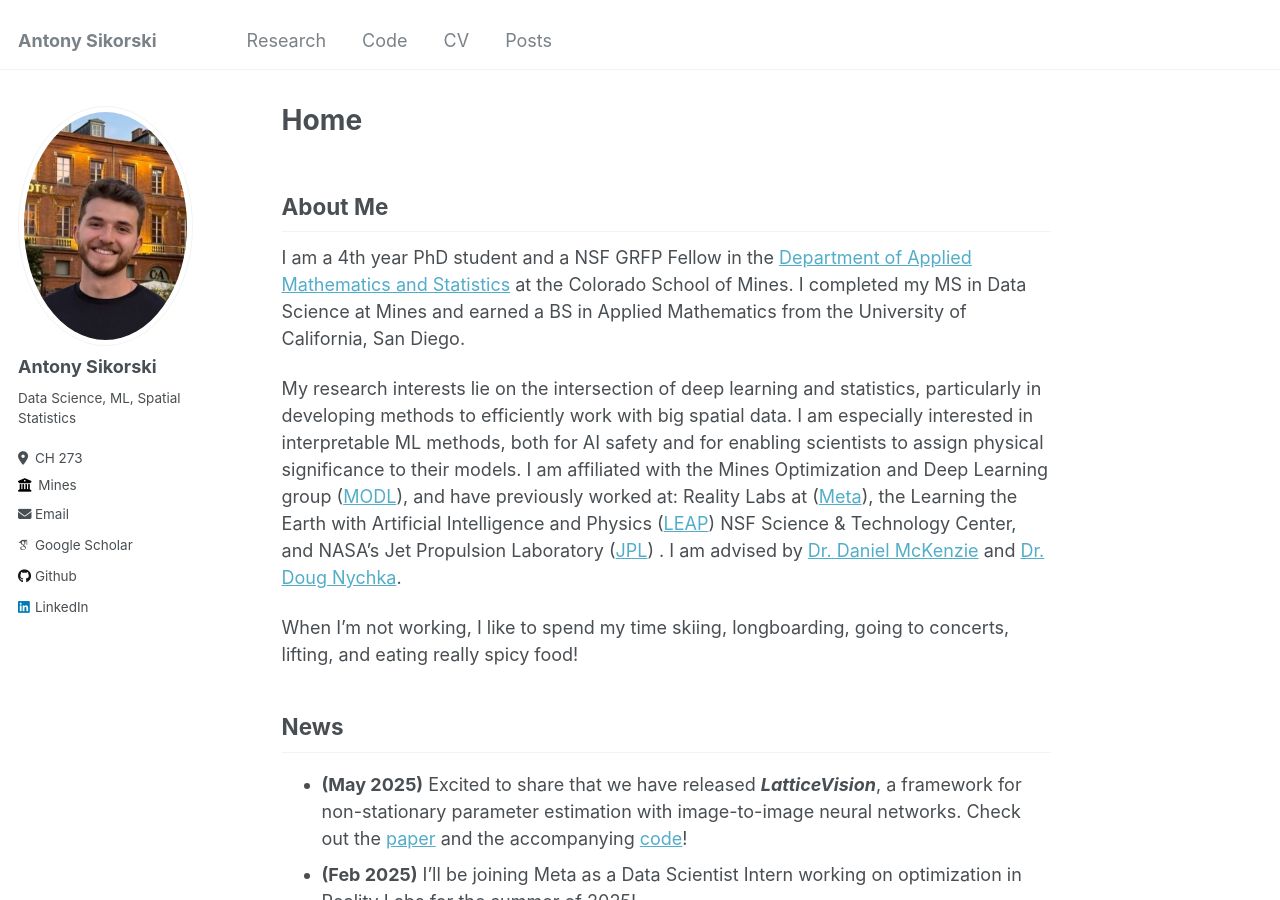
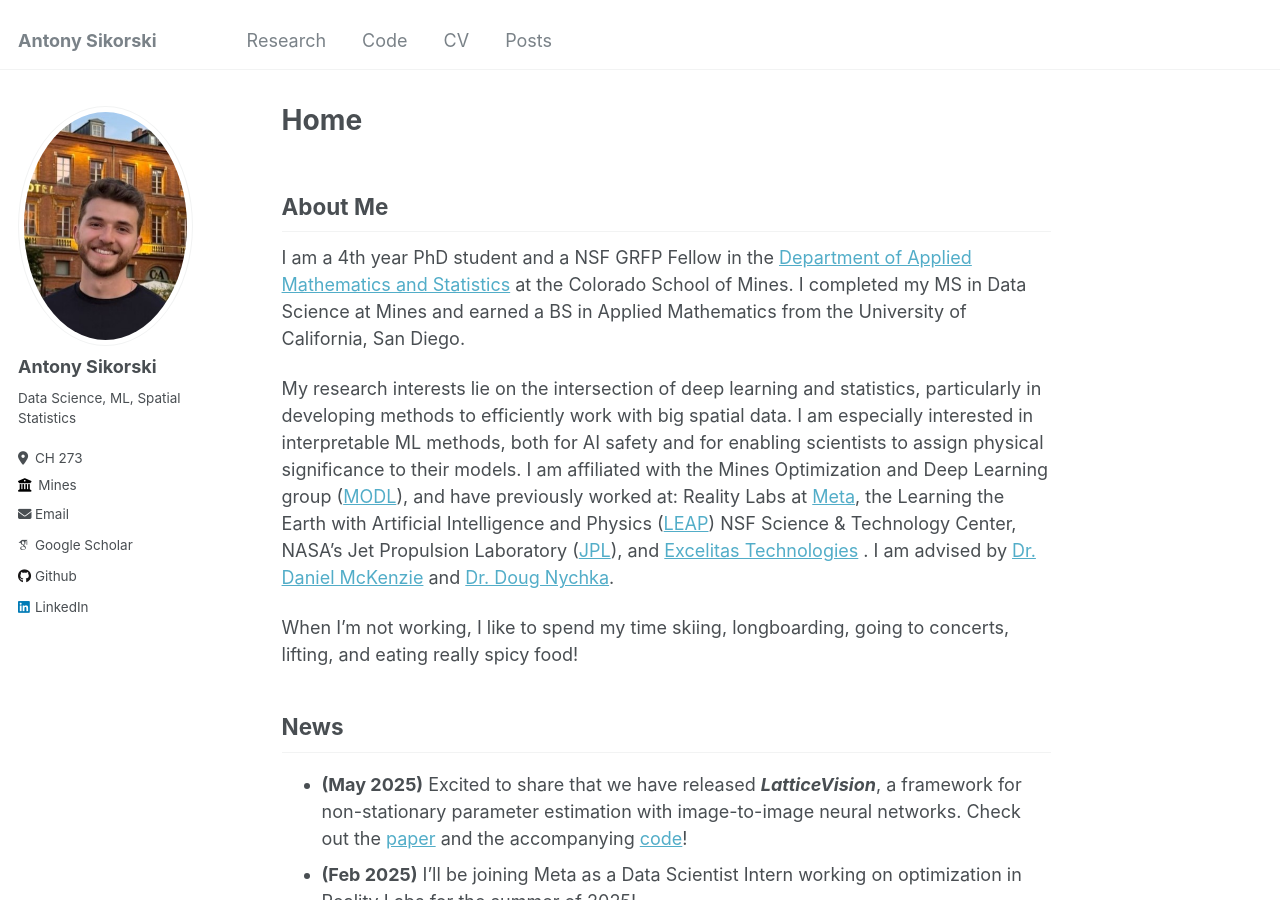
Before and after one commit to antonyxsik/antonyxsik.github.io, a Jekyll site: the page built from _pages/about.md, in a window 1280 px wide and 900 px high. Built offline with Jekyll 4.4.1, drawn with Linux system fonts in a browser that asks for light colours; some web fonts are replaced.

Commit message:
job experiences

```diff
--- a/_pages/about.md
+++ b/_pages/about.md
@@ -13,7 +13,7 @@ About Me
 I am a 4th year PhD student and a NSF GRFP Fellow in the <a href="https://ams.mines.edu/" target="_blank">Department of Applied Mathematics and Statistics</a> at the Colorado School of Mines. I completed my MS in Data Science at Mines and earned a BS in Applied Mathematics from the University of California, San Diego.
 
 
-My research interests lie on the intersection of deep learning and statistics, particularly in developing methods to efficiently work with big spatial data. I am especially interested in interpretable ML methods, both for AI safety and for enabling scientists to assign physical significance to their models. I am affiliated with the Mines Optimization and Deep Learning group (<a href="https://ams.mines.edu/optimization-and-deep-learning/" target="_blank">MODL</a>), and have previously worked at: Reality Labs at (<a href="https://tech.facebook.com/reality-labs/" target="_blank">Meta</a>), the Learning the Earth with Artificial Intelligence and Physics (<a href="https://leap.columbia.edu/education/2024-leap-summer-momentum-fellowship/" target="_blank">LEAP</a>) NSF Science & Technology Center, and NASA's Jet Propulsion Laboratory (<a href="https://www.jpl.nasa.gov/" target="_blank">JPL</a>) . I am advised by <a href="https://danielmckenzie.github.io/" target="_blank">Dr. Daniel McKenzie</a> and <a href="https://dnychka.github.io/" target="_blank">Dr. Doug Nychka</a>.
+My research interests lie on the intersection of deep learning and statistics, particularly in developing methods to efficiently work with big spatial data. I am especially interested in interpretable ML methods, both for AI safety and for enabling scientists to assign physical significance to their models. I am affiliated with the Mines Optimization and Deep Learning group (<a href="https://ams.mines.edu/optimization-and-deep-learning/" target="_blank">MODL</a>), and have previously worked at: Reality Labs at <a href="https://tech.facebook.com/reality-labs/" target="_blank">Meta</a>, the Learning the Earth with Artificial Intelligence and Physics (<a href="https://leap.columbia.edu/education/2024-leap-summer-momentum-fellowship/" target="_blank">LEAP</a>) NSF Science & Technology Center, NASA's Jet Propulsion Laboratory (<a href="https://www.jpl.nasa.gov/" target="_blank">JPL</a>), and <a href="https://www.excelitas.com/" target="_blank">Excelitas Technologies</a> . I am advised by <a href="https://danielmckenzie.github.io/" target="_blank">Dr. Daniel McKenzie</a> and <a href="https://dnychka.github.io/" target="_blank">Dr. Doug Nychka</a>.
 
 When I'm not working, I like to spend my time skiing, longboarding, going to concerts, lifting, and eating really spicy food!
 
```
